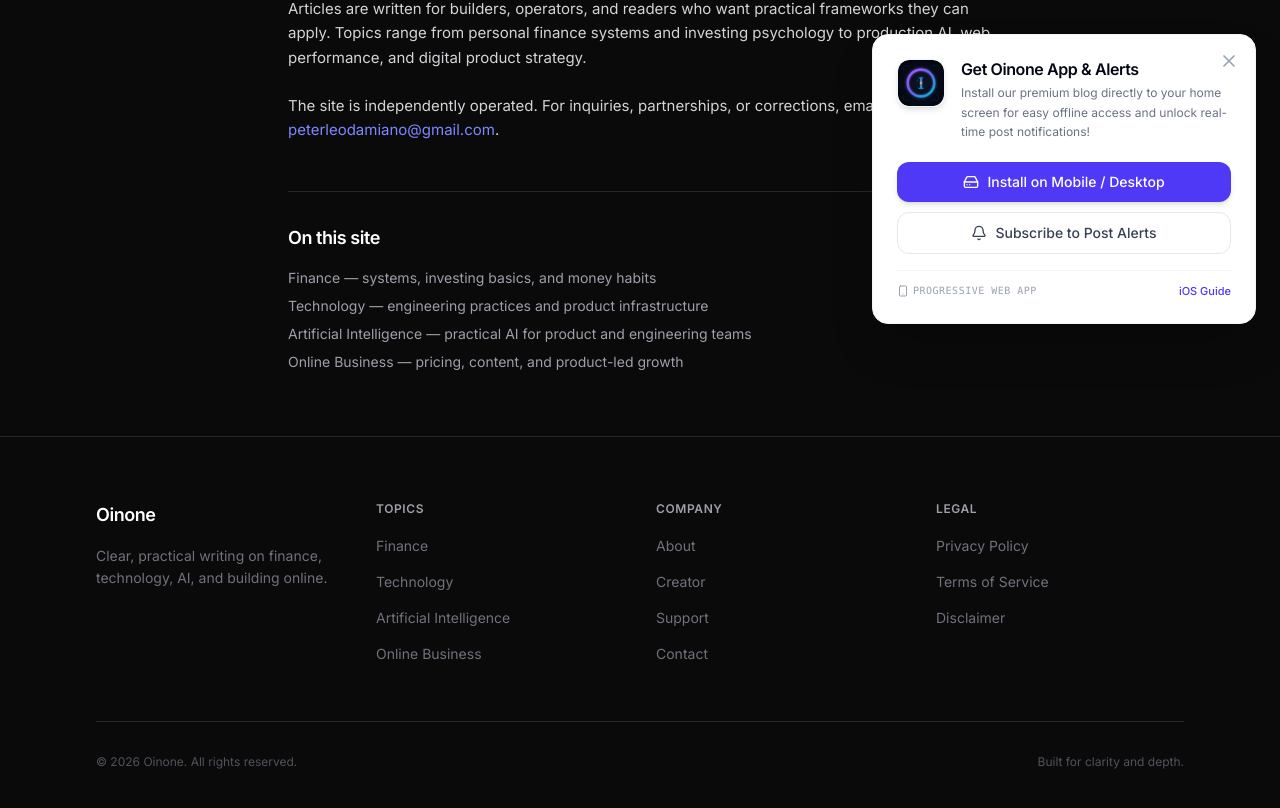
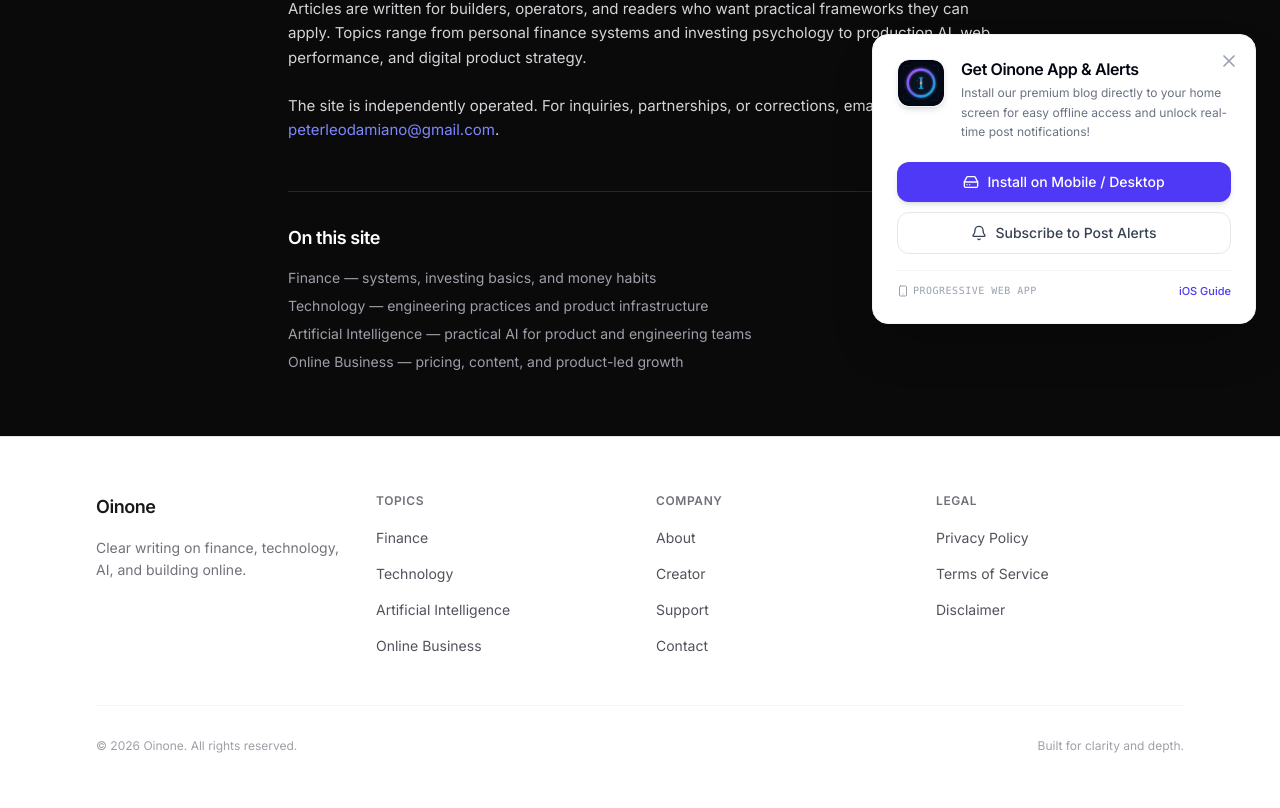
Before and after one commit to petedianotech/oinone, a React (Vite) app: page /about in a window 1280 px wide. Shown: the part 452-1260 px from the top of the page. Built offline with nearby package versions, Linux system fonts and the light colour scheme; no server answers; the database is empty.

Commit message:
Light theme: Footer, ArticleCard, Home — minimalist progression and hierarchy

```diff
--- a/src/components/ArticleCard.tsx
+++ b/src/components/ArticleCard.tsx
@@ -16,11 +16,9 @@ export function ArticleCard({
   post,
   variant = 'standard',
   className,
-  isPrioritized = false,
 }: ArticleCardProps) {
   const category = CATEGORIES[post.categoryId] || {
     name: post.categoryId,
-    color: 'text-white',
   };
 
   if (variant === 'featured') {
@@ -28,11 +26,11 @@ export function ArticleCard({
       <Link
         to={`/article/${post.id}`}
         className={cn(
-          'group flex flex-col h-full rounded-xl overflow-hidden border border-zinc-800 bg-[#111113] hover:border-zinc-700 transition-colors',
+          'group flex flex-col h-full rounded-xl overflow-hidden border border-zinc-200 bg-white hover:border-zinc-300 hover:shadow-sm transition-all',
           className
         )}
       >
-        <div className="relative aspect-[16/9] overflow-hidden bg-zinc-900">
+        <div className="relative aspect-[16/9] overflow-hidden bg-zinc-100">
           <img
             src={optimizeImageUrl(post.imageUrl, 800)}
             alt={post.title}
@@ -42,21 +40,17 @@ export function ArticleCard({
         </div>
         <div className="flex flex-col flex-1 p-6">
           <div className="flex items-center justify-between gap-3 mb-3">
-            <span className="text-xs font-medium text-indigo-400">
-              {category.name}
-            </span>
+            <span className="text-xs font-medium text-indigo-600">{category.name}</span>
             <span className="flex items-center gap-1.5 text-xs text-zinc-500">
               <Clock className="h-3.5 w-3.5" />
               {post.readTime} min
             </span>
           </div>
-          <h3 className="text-xl font-semibold text-white leading-snug mb-2 group-hover:text-indigo-300 transition-colors line-clamp-2">
+          <h3 className="text-xl font-semibold text-zinc-900 leading-snug mb-2 group-hover:text-indigo-700 transition-colors line-clamp-2">
             {post.title}
           </h3>
-          <p className="text-sm text-zinc-400 line-clamp-2 mb-5 flex-1">
-            {post.excerpt}
-          </p>
-          <div className="flex items-center justify-between pt-4 border-t border-zinc-800">
+          <p className="text-sm text-zinc-600 line-clamp-2 mb-5 flex-1">{post.excerpt}</p>
+          <div className="flex items-center justify-between pt-4 border-t border-zinc-100">
             <div className="flex items-center gap-3">
               <img
                 src={post.author.avatar}
@@ -65,9 +59,7 @@ export function ArticleCard({
                 loading="lazy"
               />
               <div>
-                <div className="text-sm font-medium text-zinc-200">
-                  {post.author.name}
-                </div>
+                <div className="text-sm font-medium text-zinc-800">{post.author.name}</div>
                 <div className="text-xs text-zinc-500">
                   {formatDistanceToNow(new Date(post.date))} ago
                 </div>
@@ -90,11 +82,11 @@ export function ArticleCard({
       <Link
         to={`/article/${post.id}`}
         className={cn(
-          'group flex gap-4 items-start p-3 rounded-lg hover:bg-zinc-900/60 transition-colors',
+          'group flex gap-4 items-start p-3 rounded-lg hover:bg-zinc-50 transition-colors border border-transparent hover:border-zinc-100',
           className
         )}
       >
-        <div className="relative h-16 w-16 flex-shrink-0 overflow-hidden rounded-lg bg-zinc-900">
+        <div className="relative h-16 w-16 flex-shrink-0 overflow-hidden rounded-lg bg-zinc-100">
           <img
             src={optimizeImageUrl(post.imageUrl, 200)}
             alt={post.title}
@@ -103,10 +95,8 @@ export function ArticleCard({
           />
         </div>
         <div className="flex flex-col justify-center min-w-0 flex-1">
-          <p className="text-[11px] font-medium text-indigo-400 mb-0.5">
-            {category.name}
-          </p>
-          <h3 className="text-sm font-semibold text-white leading-snug line-clamp-2 group-hover:text-indigo-300 transition-colors">
+          <p className="text-[11px] font-medium text-indigo-600 mb-0.5">{category.name}</p>
+          <h3 className="text-sm font-semibold text-zinc-900 leading-snug line-clamp-2 group-hover:text-indigo-700 transition-colors">
             {post.title}
           </h3>
           <div className="flex items-center mt-1 text-[11px] text-zinc-500 gap-1.5">
@@ -119,15 +109,14 @@ export function ArticleCard({
     );
   }
 
-  // Standard card
   return (
     <article
       className={cn(
-        'group flex flex-col h-full rounded-xl overflow-hidden border border-zinc-800 bg-[#111113] hover:border-zinc-700 transition-colors',
+        'group flex flex-col h-full rounded-xl overflow-hidden border border-zinc-200 bg-white hover:border-zinc-300 hover:shadow-sm transition-all',
         className
       )}
     >
-      <Link to={`/article/${post.id}`} className="block relative aspect-[16/10] overflow-hidden bg-zinc-900">
+      <Link to={`/article/${post.id}`} className="block relative aspect-[16/10] overflow-hidden bg-zinc-100">
         <img
           src={optimizeImageUrl(post.imageUrl, 600)}
           alt={post.title}
@@ -135,7 +124,7 @@ export function ArticleCard({
           className="h-full w-full object-cover transition-transform duration-500 group-hover:scale-[1.02]"
         />
         <div className="absolute top-3 left-3">
-          <span className="inline-flex items-center rounded-md bg-black/70 px-2.5 py-1 text-[11px] font-medium text-white">
+          <span className="inline-flex items-center rounded-md bg-white/95 px-2.5 py-1 text-[11px] font-medium text-zinc-800 shadow-sm">
             {category.name}
           </span>
         </div>
@@ -143,15 +132,13 @@ export function ArticleCard({
 
       <div className="flex flex-col flex-1 p-5">
         <Link to={`/article/${post.id}`} className="block flex-1">
-          <h3 className="text-lg font-semibold text-white leading-snug mb-2 group-hover:text-indigo-300 transition-colors line-clamp-2">
+          <h3 className="text-lg font-semibold text-zinc-900 leading-snug mb-2 group-hover:text-indigo-700 transition-colors line-clamp-2">
             {post.title}
           </h3>
-          <p className="text-sm text-zinc-400 line-clamp-2 mb-4">
-            {post.excerpt}
-          </p>
+          <p className="text-sm text-zinc-600 line-clamp-2 mb-4">{post.excerpt}</p>
         </Link>
 
-        <div className="pt-4 border-t border-zinc-800 flex items-center justify-between">
+        <div className="pt-4 border-t border-zinc-100 flex items-center justify-between">
           <div className="flex items-center gap-2.5">
             <img
               src={post.author.avatar}
@@ -160,9 +147,7 @@ export function ArticleCard({
               loading="lazy"
             />
             <div className="flex flex-col">
-              <span className="text-xs font-medium text-zinc-200">
-                {post.author.name}
-              </span>
+              <span className="text-xs font-medium text-zinc-800">{post.author.name}</span>
               <span className="text-[11px] text-zinc-500">
                 {formatDistanceToNow(new Date(post.date))} ago
               </span>
@@ -185,43 +170,29 @@ export function ArticleSkeleton({
   variant?: 'featured' | 'compact' | 'standard';
   className?: string;
 }) {
-  if (variant === 'featured') {
-    return (
-      <div className={cn('rounded-xl border border-zinc-800 bg-[#111113] overflow-hidden animate-pulse', className)}>
-        <div className="aspect-[16/9] bg-zinc-900" />
-        <div className="p-6 space-y-3">
-          <div className="h-3 w-20 bg-zinc-800 rounded" />
-          <div className="h-6 w-3/4 bg-zinc-800 rounded" />
-          <div className="h-4 w-full bg-zinc-800/60 rounded" />
-          <div className="h-4 w-2/3 bg-zinc-800/60 rounded" />
-        </div>
-      </div>
-    );
-  }
-
   if (variant === 'compact') {
     return (
       <div className={cn('flex gap-4 p-3 animate-pulse', className)}>
-        <div className="h-16 w-16 rounded-lg bg-zinc-800 flex-shrink-0" />
+        <div className="h-16 w-16 rounded-lg bg-zinc-200 flex-shrink-0" />
         <div className="flex-1 space-y-2 pt-1">
-          <div className="h-3 w-16 bg-zinc-800 rounded" />
-          <div className="h-4 w-full bg-zinc-800 rounded" />
-          <div className="h-3 w-2/3 bg-zinc-800/60 rounded" />
+          <div className="h-3 w-16 bg-zinc-200 rounded" />
+          <div className="h-4 w-full bg-zinc-200 rounded" />
+          <div className="h-3 w-2/3 bg-zinc-100 rounded" />
         </div>
       </div>
     );
   }
 
   return (
-    <div className={cn('rounded-xl border border-zinc-800 bg-[#111113] overflow-hidden animate-pulse', className)}>
-      <div className="aspect-[16/10] bg-zinc-900" />
+    <div className={cn('rounded-xl border border-zinc-200 bg-white overflow-hidden animate-pulse', className)}>
+      <div className="aspect-[16/10] bg-zinc-100" />
       <div className="p-5 space-y-3">
-        <div className="h-5 w-11/12 bg-zinc-800 rounded" />
-        <div className="h-4 w-full bg-zinc-800/60 rounded" />
-        <div className="h-4 w-2/3 bg-zinc-800/60 rounded" />
-        <div className="pt-4 border-t border-zinc-800 flex items-center gap-2">
-          <div className="h-7 w-7 rounded-full bg-zinc-800" />
-          <div className="h-3 w-20 bg-zinc-800 rounded" />
+        <div className="h-5 w-11/12 bg-zinc-200 rounded" />
+        <div className="h-4 w-full bg-zinc-100 rounded" />
+        <div className="h-4 w-2/3 bg-zinc-100 rounded" />
+        <div className="pt-4 border-t border-zinc-100 flex items-center gap-2">
+          <div className="h-7 w-7 rounded-full bg-zinc-200" />
+          <div className="h-3 w-20 bg-zinc-100 rounded" />
         </div>
       </div>
     </div>
--- a/src/components/Footer.tsx
+++ b/src/components/Footer.tsx
@@ -4,119 +4,67 @@ export function Footer() {
   const year = new Date().getFullYear();
 
   return (
-    <footer className="border-t border-zinc-800 bg-[#0a0a0b]">
-      <div className="max-w-6xl mx-auto px-4 sm:px-6 lg:px-8 py-16">
+    <footer className="border-t border-zinc-200 bg-white">
+      <div className="max-w-6xl mx-auto px-4 sm:px-6 lg:px-8 py-14">
         <div className="grid grid-cols-1 md:grid-cols-4 gap-10 md:gap-8">
-          {/* Brand */}
           <div className="md:col-span-1">
             <Link to="/" className="inline-flex items-center gap-1.5">
-              <span className="font-semibold text-lg tracking-tight text-white">
+              <span className="font-semibold text-lg tracking-tight text-zinc-900">
                 Oinone
               </span>
             </Link>
             <p className="mt-4 text-sm text-zinc-500 leading-relaxed max-w-xs">
-              Clear, practical writing on finance, technology, AI, and building online.
+              Clear writing on finance, technology, AI, and building online.
             </p>
           </div>
 
-          {/* Topics */}
           <div>
-            <h3 className="text-xs font-semibold uppercase tracking-wider text-zinc-400 mb-4">
+            <h3 className="text-xs font-semibold uppercase tracking-wider text-zinc-500 mb-4">
               Topics
             </h3>
             <ul className="space-y-3">
-              <li>
-                <Link to="/finance" className="text-sm text-zinc-500 hover:text-white transition-colors">
-                  Finance
-                </Link>
-              </li>
-              <li>
-                <Link to="/technology" className="text-sm text-zinc-500 hover:text-white transition-colors">
-                  Technology
-                </Link>
-              </li>
-              <li>
-                <Link to="/ai" className="text-sm text-zinc-500 hover:text-white transition-colors">
-                  Artificial Intelligence
-                </Link>
-              </li>
-              <li>
-                <Link to="/mmo" className="text-sm text-zinc-500 hover:text-white transition-colors">
-                  Online Business
-                </Link>
-              </li>
+              <li><Link to="/finance" className="text-sm text-zinc-600 hover:text-zinc-900 transition-colors">Finance</Link></li>
+              <li><Link to="/technology" className="text-sm text-zinc-600 hover:text-zinc-900 transition-colors">Technology</Link></li>
+              <li><Link to="/ai" className="text-sm text-zinc-600 hover:text-zinc-900 transition-colors">Artificial Intelligence</Link></li>
+              <li><Link to="/mmo" className="text-sm text-zinc-600 hover:text-zinc-900 transition-colors">Online Business</Link></li>
             </ul>
           </div>
 
-          {/* Company */}
           <div>
-            <h3 className="text-xs font-semibold uppercase tracking-wider text-zinc-400 mb-4">
+            <h3 className="text-xs font-semibold uppercase tracking-wider text-zinc-500 mb-4">
               Company
             </h3>
             <ul className="space-y-3">
+              <li><Link to="/about" className="text-sm text-zinc-600 hover:text-zinc-900 transition-colors">About</Link></li>
               <li>
-                <Link to="/about" className="text-sm text-zinc-500 hover:text-white transition-colors">
-                  About
-                </Link>
-              </li>
-              <li>
-                <a
-                  href="https://peterdamiano.vercel.app"
-                  target="_blank"
-                  rel="noopener noreferrer"
-                  className="text-sm text-zinc-500 hover:text-white transition-colors"
-                >
+                <a href="https://peterdamiano.vercel.app" target="_blank" rel="noopener noreferrer" className="text-sm text-zinc-600 hover:text-zinc-900 transition-colors">
                   Creator
                 </a>
               </li>
+              <li><Link to="/support" className="text-sm text-zinc-600 hover:text-zinc-900 transition-colors">Support</Link></li>
               <li>
-                <Link to="/support" className="text-sm text-zinc-500 hover:text-white transition-colors">
-                  Support
-                </Link>
-              </li>
-              <li>
-                <a
-                  href="mailto:peterleodamiano@gmail.com"
-                  className="text-sm text-zinc-500 hover:text-white transition-colors"
-                >
+                <a href="mailto:peterleodamiano@gmail.com" className="text-sm text-zinc-600 hover:text-zinc-900 transition-colors">
                   Contact
                 </a>
               </li>
             </ul>
           </div>
 
-          {/* Legal */}
           <div>
-            <h3 className="text-xs font-semibold uppercase tracking-wider text-zinc-400 mb-4">
+            <h3 className="text-xs font-semibold uppercase tracking-wider text-zinc-500 mb-4">
               Legal
             </h3>
             <ul className="space-y-3">
-              <li>
-                <Link to="/privacy-policy" className="text-sm text-zinc-500 hover:text-white transition-colors">
-                  Privacy Policy
-                </Link>
-              </li>
-              <li>
-                <Link to="/terms-of-service" className="text-sm text-zinc-500 hover:text-white transition-colors">
-                  Terms of Service
-                </Link>
-              </li>
-              <li>
-                <Link to="/disclaimer" className="text-sm text-zinc-500 hover:text-white transition-colors">
-                  Disclaimer
-                </Link>
-              </li>
+              <li><Link to="/privacy-policy" className="text-sm text-zinc-600 hover:text-zinc-900 transition-colors">Privacy Policy</Link></li>
+              <li><Link to="/terms-of-service" className="text-sm text-zinc-600 hover:text-zinc-900 transition-colors">Terms of Service</Link></li>
+              <li><Link to="/disclaimer" className="text-sm text-zinc-600 hover:text-zinc-900 transition-colors">Disclaimer</Link></li>
             </ul>
           </div>
         </div>
 
-        <div className="mt-14 pt-8 border-t border-zinc-800 flex flex-col sm:flex-row justify-between items-center gap-4">
-          <p className="text-xs text-zinc-600">
-            © {year} Oinone. All rights reserved.
-          </p>
-          <p className="text-xs text-zinc-600">
-            Built for clarity and depth.
-          </p>
+        <div className="mt-12 pt-8 border-t border-zinc-100 flex flex-col sm:flex-row justify-between items-center gap-4">
+          <p className="text-xs text-zinc-400">© {year} Oinone. All rights reserved.</p>
+          <p className="text-xs text-zinc-400">Built for clarity and depth.</p>
         </div>
       </div>
     </footer>
```
Also changed, not shown: src/pages/Home.tsx (+41 -58 lines).
